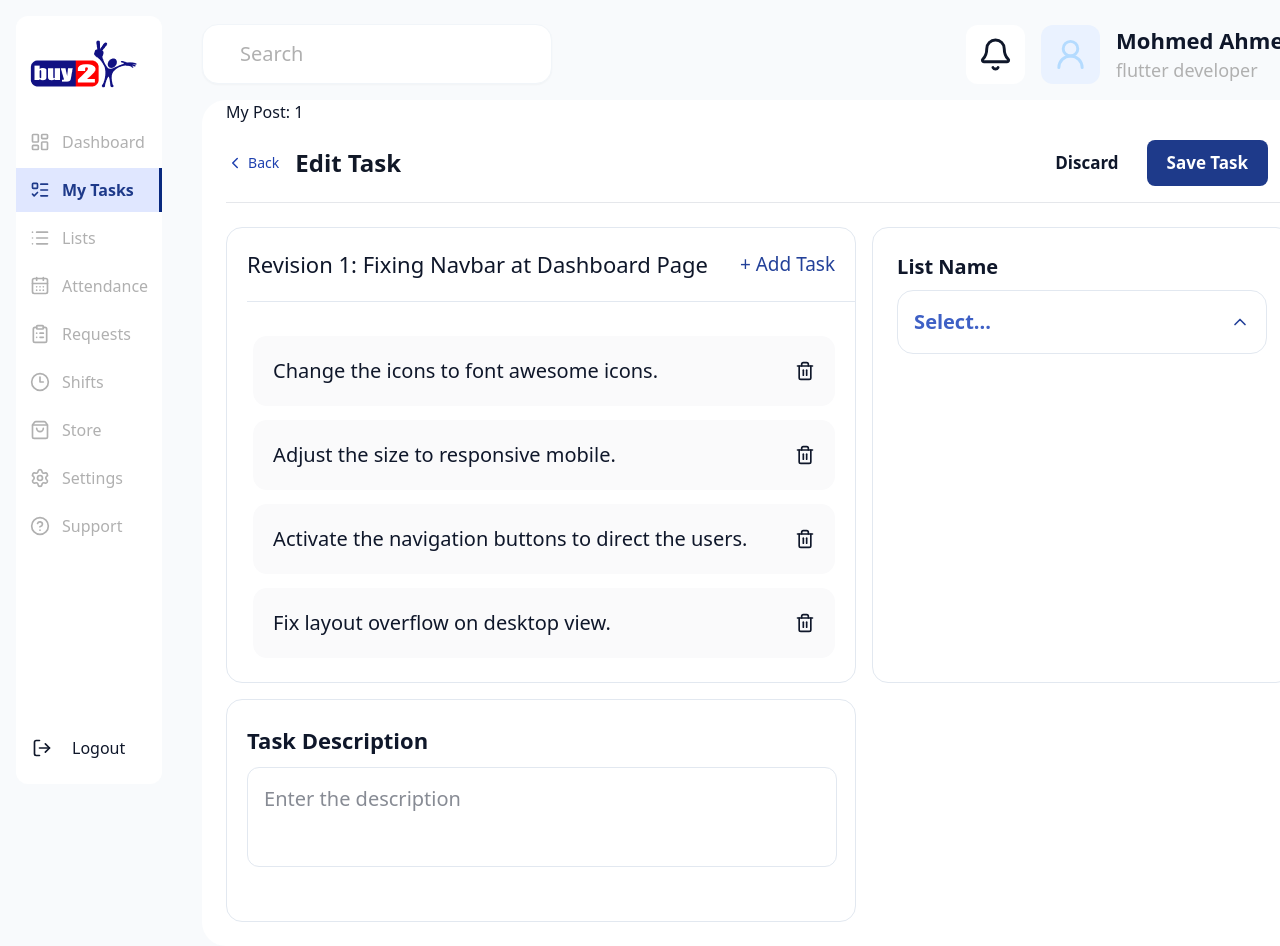
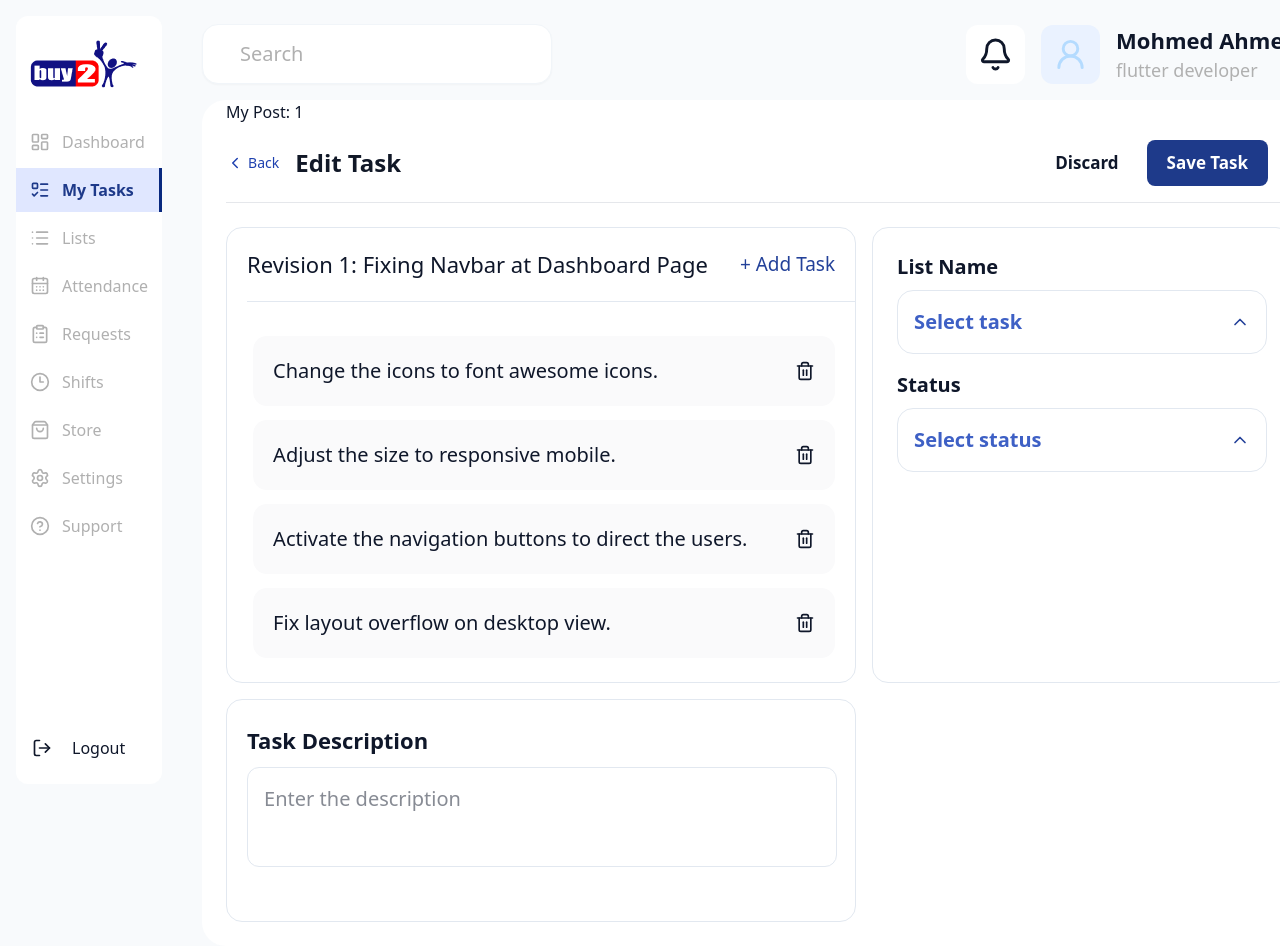
Before and after one commit to boda213-alaa-mohmad/buy2-hr-system, a Next.js app: page /dashboard/my-tasks/edit/1 in a window 1280 px wide. Shown: the top 946 px of the page. Built offline with nearby package versions, Linux system fonts and the light colour scheme.

Commit message:
feat(tasks): make Status section

```diff
--- a/src/app/dashboard/my-tasks/edit/[id]/components/TaskSidebarForm/TaskSidebarForm.tsx
+++ b/src/app/dashboard/my-tasks/edit/[id]/components/TaskSidebarForm/TaskSidebarForm.tsx
@@ -5,35 +5,55 @@ import SelectDropdown from "@/features/Mytasks/components/SelectDropdown";
 import { mockLists } from "@/features/Mytasks/components/TaskHeaderInput";
 
 const statusOptions = [
-  { id: "1", name: "To Do" },
-  { id: "2", name: "In Progress" },
-  { id: "3", name: "Completed" },
-];
-
-const priorityOptions = [
-  { id: "1", name: "Low" },
-  { id: "2", name: "Medium" },
-  { id: "3", name: "High" },
+  {
+    id: "1",
+    name: "To-do",
+    color: "#e11d48",
+    bgColor: "#ffe4e6",
+  },
+  {
+    id: "2",
+    name: "Completed",
+    color: "#16a34a",
+    bgColor: "#dcfce7",
+  },
+  {
+    id: "3",
+    name: "In progress",
+    color: "#ea580c",
+    bgColor: "#ffedd5",
+  },
 ];
 
 export default function TaskSidebarForm() {
   const [formData, setFormData] = useState({
     listName: "",
     status: "",
-    priority: "",
   });
+
   return (
     <div className={styles.container}>
       <div className={styles.wrapper}>
-        {/* listname */}
+        {/* List Name */}
         <SelectDropdown
           id="list-name"
           label="List Name"
+          placeholder="Select task"
           options={mockLists}
           hasSearch={true}
           value={formData.listName}
           onChange={(val) => setFormData({ ...formData, listName: val })}
         />
+
+        {/* Status */}
+        <SelectDropdown
+          id="status"
+          label="Status"
+          options={statusOptions}
+          placeholder="Select status"
+          value={formData.status}
+          onChange={(val) => setFormData({ ...formData, status: val })}
+        />
       </div>
     </div>
   );
--- a/src/features/Mytasks/components/SelectDropdown.module.css
+++ b/src/features/Mytasks/components/SelectDropdown.module.css
@@ -1,5 +1,6 @@
 .fieldGroup {
   position: relative;
+  margin-bottom: 16px;
 }
 
 .fieldLabel {
@@ -36,11 +37,13 @@
 
 .listContainer {
   position: absolute;
+  z-index: 50;
   right: 0;
   left: 0;
-  border: 1px solid var(--border-color);
+  background-color: #fff;
+  border: 1px solid #e5e7eb;
   border-radius: 16px;
-  margin-top: 20px;
+  margin-top: 10px;
   box-shadow: 0 5px 10px #0000001a;
 }
 
@@ -64,6 +67,7 @@
   max-height: 250px;
   margin-left: 16px;
   overflow-y: auto;
+  padding-bottom: 20px;
 }
 
 .listItem-radioCircle {
@@ -98,6 +102,7 @@
 .item {
   padding: 12px 16px;
   font-size: 17px;
+  margin-top: 10px;
 }
 
 .radioCircle {
--- a/src/features/Mytasks/components/SelectDropdown.tsx
+++ b/src/features/Mytasks/components/SelectDropdown.tsx
@@ -6,6 +6,10 @@ import styles from "./SelectDropdown.module.css";
 interface Option {
   id: string;
   name: string;
+
+  // ? color and bgcolor because status has background and color
+  color?: string;
+  bgColor?: string;
 }
 
 interface SelectDropdownProps {
@@ -22,7 +26,7 @@ export default function SelectDropdown({
   label,
   id,
   options,
-  placeholder = "Select...",
+  placeholder,
   hasSearch,
   value,
   onChange,
@@ -111,7 +115,18 @@ export default function SelectDropdown({
                     setSearchQuery("");
                   }}
                 >
-                  <span className={styles.item}>{list.name}</span>
+                  <span
+                    className={styles.item}
+                    style={{
+                      color: list.color,
+                      backgroundColor: list.bgColor || "transparent",
+                      padding: list.bgColor ? "5px" : "",
+                      borderRadius: list.bgColor ? "8px" : "0px",
+                      fontWeight: list.bgColor ? "600" : "normal",
+                    }}
+                  >
+                    {list.name}
+                  </span>
                   <span
                     className={`${styles.radioCircle} ${
                       value === list.name ? styles.selected : ""
```
